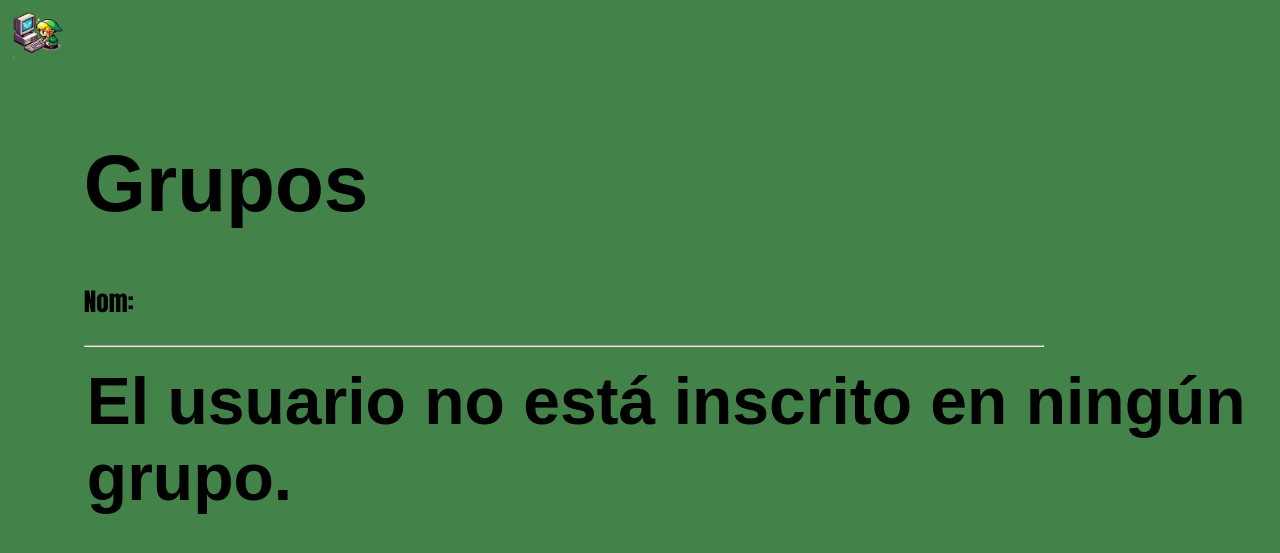
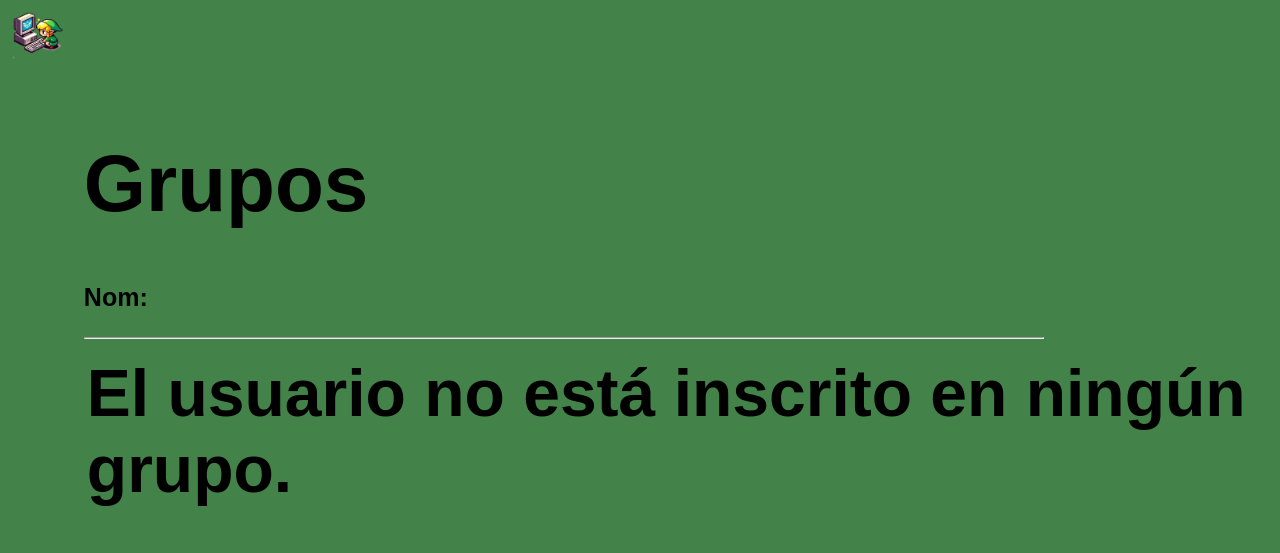
Before and after one commit to Nil-Miti/Mini-Projecte-ASIX2-Joseph-Nil, a PHP site: page /grupos.php in a window 1280 px wide; the page is wider, and only the part inside the window is pictured. Shown: the top 553 px of that part. Run offline with PHP 8.4, Linux system fonts and the light colour scheme; the visitor is signed in with stand-in values (Sample User, id 1); data that the repository does not hold is empty.

Commit message:
Update grupos.css

```diff
--- a/copiafinal_fase1/css/grupos.css
+++ b/copiafinal_fase1/css/grupos.css
@@ -85,7 +85,6 @@ a:hover {
 .nom{
   margin-left: 6%;
   margin-right: 18%;
-  font-family: Impact, Haettenschweiler, 'Arial Narrow Bold', sans-serif;
   margin-top: 3%;
   font-size: 25px;
 }
```
